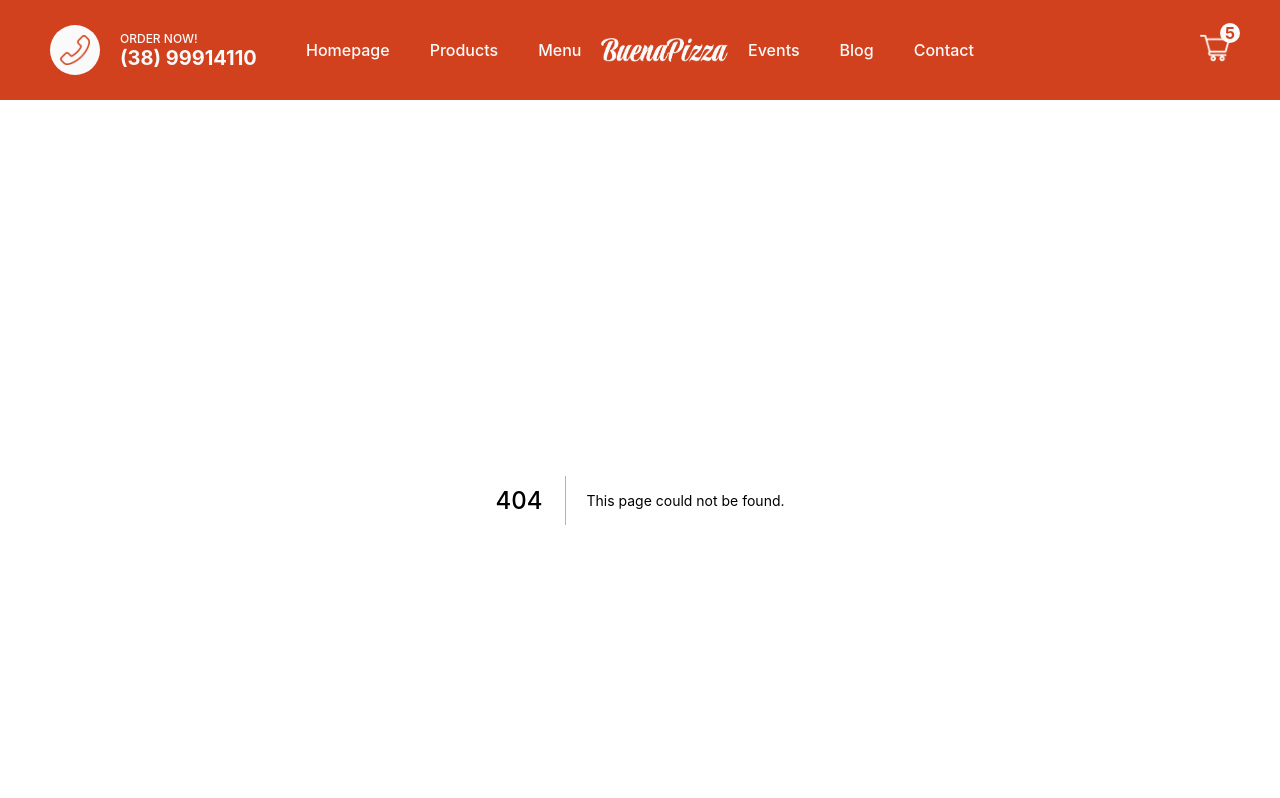
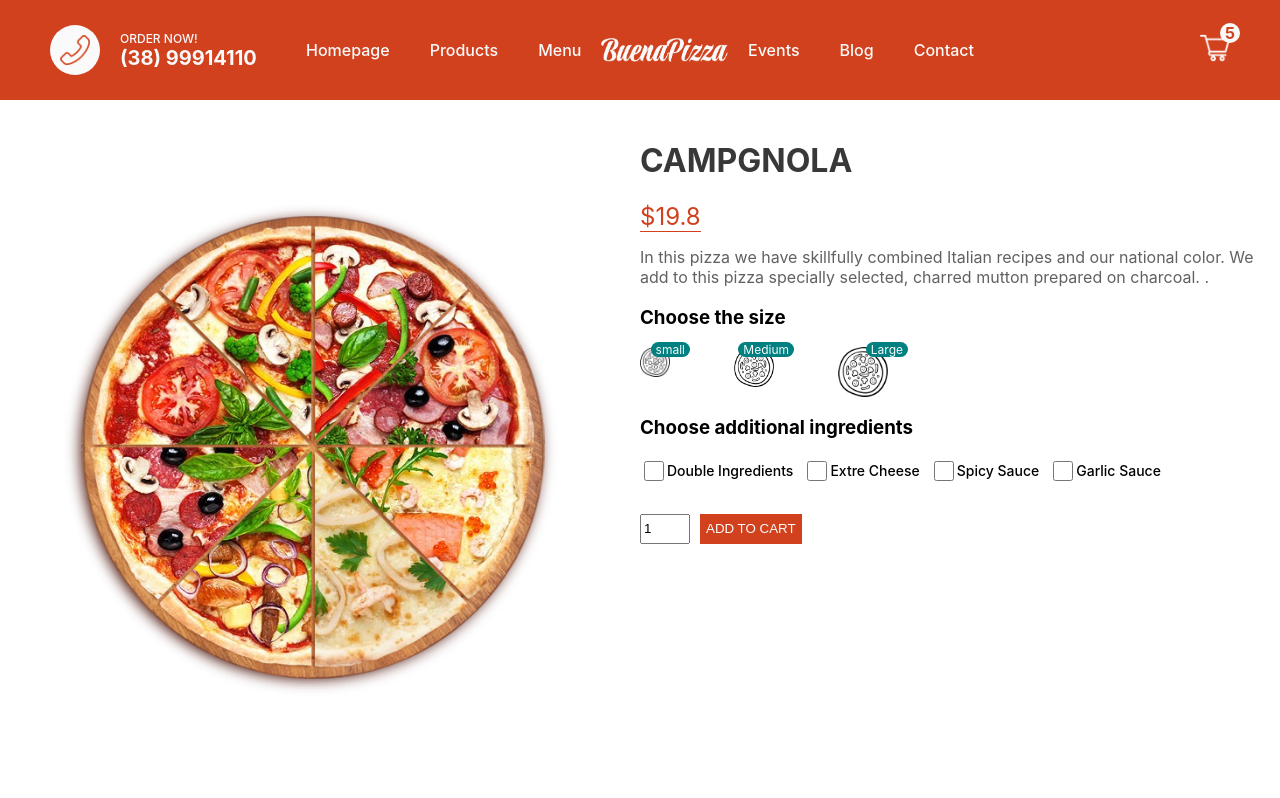
Before and after one commit to eulazzo/buenapizza, a Next.js app: page /product/1 in a window 1280 px wide. Before the commit this address had no page. Shown: the top 798 px of the page. Built offline with nearby package versions, Linux system fonts and the light colour scheme.

Commit message:
product page design

```diff
--- /dev/null
+++ b/pages/product/[id].jsx
@@ -0,0 +1,92 @@
+import styles from "../../styles/Product.module.css";
+import Image from "next/image";
+import { useState } from "react";
+
+const Product = () => {
+  const [size, setSize] = useState(0);
+
+  const pizza = {
+    id: 1,
+    img: "/img/pizzaCard.png",
+    name: "CAMPGNOLA",
+    price: [19.8, 25.9, 35.5],
+    desc: "In this pizza we have skillfully combined Italian recipes and our national color. We add to this pizza specially selected, charred mutton prepared on charcoal. .",
+  };
+
+  return (
+    <div className={styles.container}>
+      <div className={styles.left}>
+        <div className={styles.imgContainer}>
+          <Image src={pizza.img} objectFit="contain" layout="fill" alt="" />
+        </div>
+      </div>
+      <div className={styles.right}>
+        <h1 className={styles.title}>{pizza.name}</h1>
+        <span className={styles.price}>${pizza.price[size]}</span>
+        <p className={styles.desc}>{pizza.desc}</p>
+        <h3 className={styles.choose}>Choose the size</h3>
+        <div className={styles.sizes}>
+          <div className={styles.size} onClick={() => setSize(0)}>
+            <Image src="/img/size.png" layout="fill" alt="" />
+            <span className={styles.sizePizzaOption}>small</span>
+          </div>
+          <div className={styles.size} onClick={() => setSize(1)}>
+            <Image src="/img/size.png" layout="fill" alt="" />
+            <span className={styles.sizePizzaOption}>Medium</span>
+          </div>
+          <div className={styles.size} onClick={() => setSize(2)}>
+            <Image src="/img/size.png" layout="fill" alt="" />
+            <span className={styles.sizePizzaOption}>Large</span>
+          </div>
+        </div>
+
+        <h3 className={styles.choose}>Choose additional ingredients</h3>
+        <div className={styles.ingredients}>
+          <div className={styles.option}>
+            <input
+              className={styles.checkbox}
+              type="checkbox"
+              id="double"
+              name="double"
+            />
+            <label htmlFor="double">Double Ingredients</label>
+          </div>
+          <div className={styles.option}>
+            <input
+              className={styles.checkbox}
+              type="checkbox"
+              id="cheese"
+              name="cheese"
+            />
+            <label htmlFor="cheese">Extre Cheese</label>
+          </div>
+          <div className={styles.option}>
+            <input
+              className={styles.checkbox}
+              type="checkbox"
+              id="spicy"
+              name="spicy"
+            />
+            <label htmlFor="spicy">Spicy Sauce</label>
+          </div>
+          <div className={styles.option}>
+            <input
+              className={styles.checkbox}
+              type="checkbox"
+              id="garlic"
+              name="garlic"
+            />
+            <label htmlFor="garlic">Garlic Sauce</label>
+          </div>
+        </div>
+
+        <div className={styles.add}>
+          <input type="number" defaultValue={1} className={styles.quantity} />
+          <button className={styles.button}>ADD TO CART</button>
+        </div>
+      </div>
+    </div>
+  );
+};
+
+export default Product;
--- /dev/null
+++ b/styles/Product.module.css
@@ -0,0 +1,110 @@
+.container{
+  height: calc(100vh - 100px);
+  display: flex;
+
+}
+.title{
+  color:rgb(56, 56, 56);
+}
+.desc{
+  color:rgb(97, 97, 97);
+}
+
+.left{
+  flex:1;
+  height: 100%;
+  display: flex;
+  align-items: center;
+  justify-content: center;
+}
+
+.right{
+  flex:1;
+  padding: 20px;
+}
+
+.imgContainer{
+  width: 80%;
+  height: 80%;
+  position: relative;
+}
+
+.price{
+  color: #d1411e;
+  font-size: 24px;
+  font-weight: 400;
+  border-bottom: 1px solid #d1411e ;
+}
+
+
+.sizes{
+  display: flex;
+  justify-content: space-between;
+  width: 40%;
+}
+.size{
+  width: 30px;
+  height: 30px;
+  position: relative;
+  cursor: pointer;
+
+}
+
+
+.size:nth-child(2){
+  width: 40px;
+  height: 40px;
+}
+.size:last-child{
+  width: 50px;
+  height: 50px;
+}
+
+.sizePizzaOption{
+  position: absolute;
+  top:-5px;
+  right:-20px;
+  background-color: teal;
+  color:#fafafa;
+  font-size: 12px;
+  padding: 0 5px;
+  border-radius: 10px;
+}
+
+.ingredients{
+  display: flex;
+  margin-bottom: 30px;
+}
+
+.option{
+  display: flex;
+  align-items: center;
+  margin-right: 10px;
+  font-size: 14px;
+  font-weight: 500;
+}
+
+.checkbox{
+  width: 20px;
+  height: 20px;
+}
+
+.quantity{
+  width: 50px;
+  height: 30px;
+}
+
+.button{
+  height: 30px;
+  border: none;
+  margin-left:10px;
+  background-color: #d1411e;
+  color:#fafafa;
+  font-weight: 500;
+  cursor: pointer;
+
+}
+.button:hover{
+  background-color: #b6391a;
+  transition: all 0.4s ease-in-out;
+}
```
